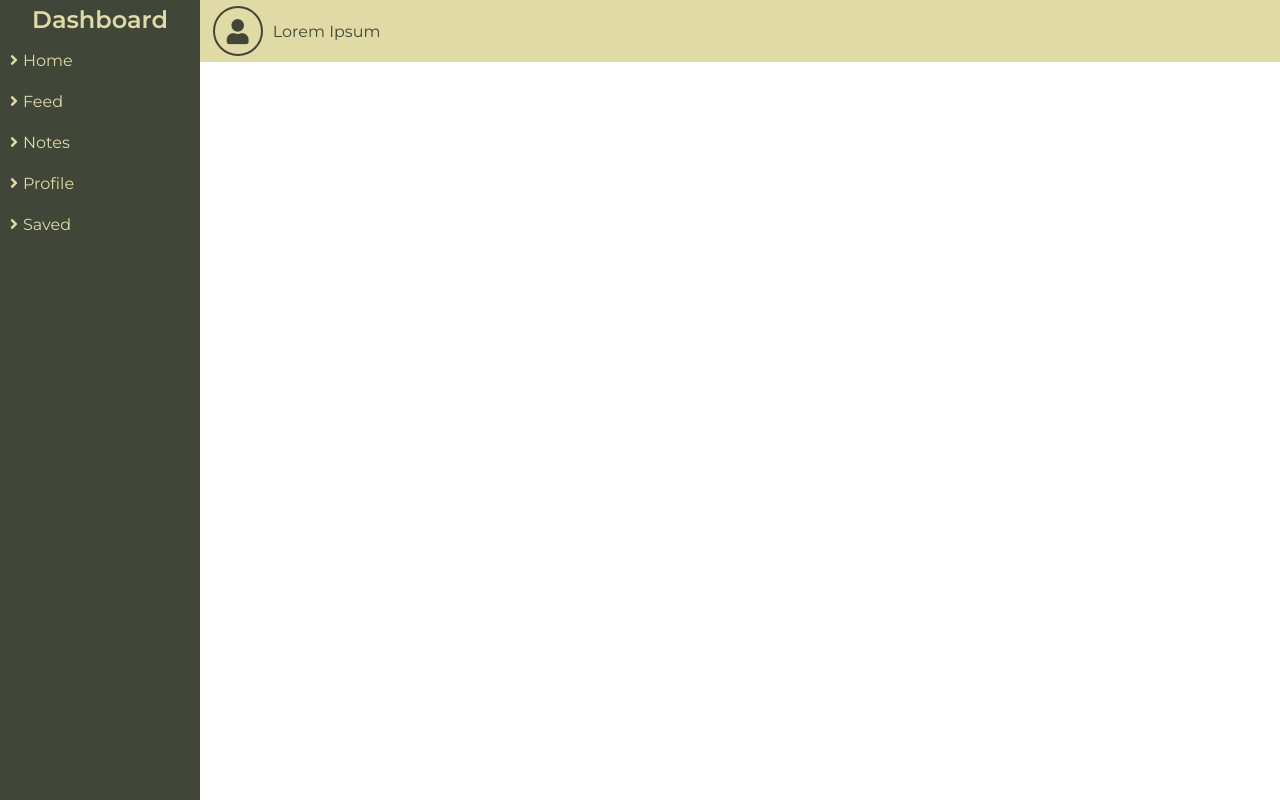
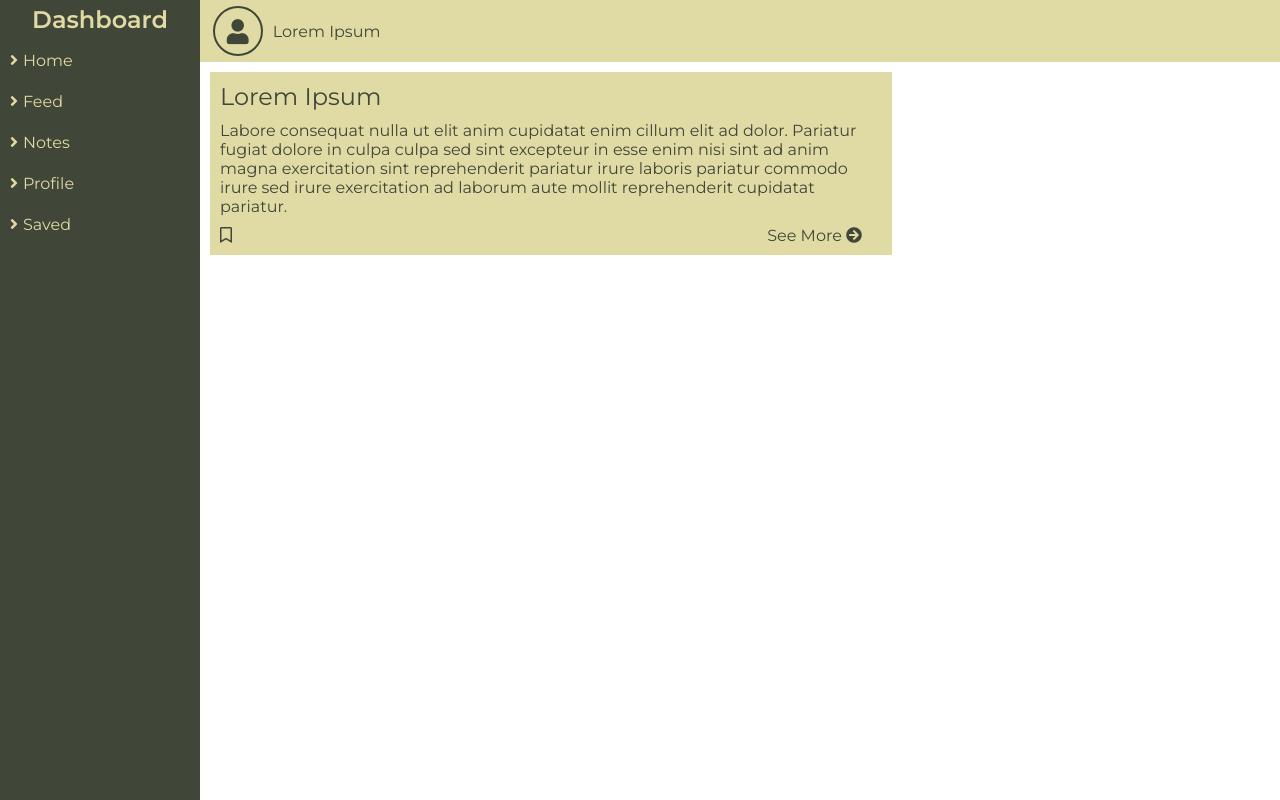
Before and after one commit to mateus-xv/dashboard, a React (Create React App) app: page /feed in a window 1280 px wide. Built offline with nearby package versions, Linux system fonts and the light colour scheme; the HTML template or start-up script is replaced by a standard one.

Commit message:
Add Article Component

```diff
--- /dev/null
+++ b/src/components/Main/Feed/Article.js
@@ -0,0 +1,22 @@
+//React Modules
+import React from 'react';
+
+const Article = () => {
+	return(
+		<section className="article">
+			<h2 className="article__title">Lorem Ipsum</h2>
+			<p className="article__body">
+			Labore consequat nulla ut elit anim cupidatat enim cillum elit ad dolor.
+			Pariatur fugiat dolore in culpa culpa sed sint excepteur in esse enim nisi sint ad anim magna exercitation
+			sint reprehenderit pariatur irure laboris pariatur commodo irure sed irure exercitation ad laborum aute
+			mollit reprehenderit cupidatat pariatur.
+			</p>
+			<div className="article__actions">
+				<button className="article__save"><i className="far fa-bookmark"></i></button>
+				<button className="article__see-more">See More <i className="fas fa-arrow-circle-right"></i></button>
+			</div>
+		</section>
+	)
+}
+
+export default Article;
--- a/src/components/Main/Feed/Feed.js
+++ b/src/components/Main/Feed/Feed.js
@@ -1,9 +1,18 @@
 //React Modules
 import React from 'react';
 
+//Components
+import Article from './Article'
+
 const Feed = () => {
 	return(
-		<div></div>
+		<React.Fragment>
+			<div className="cards-wrapper">
+				<Article/>
+			</div>
+			<div className="column-wrapper">
+			</div>
+		</React.Fragment>
 	);
 }
 
--- /dev/null
+++ b/src/scss/module/_article.scss
@@ -0,0 +1,35 @@
+@import '../base/colors';
+
+.article{
+	padding: 10px;
+	min-height: initial;
+
+	&__title{
+		@extend .news__title;
+	}
+
+	&__actions{
+		width: calc(100% - 20px);
+		display: flex;
+		justify-content: space-between;
+		margin-top: 10px;
+	}
+
+	&__see-more{
+		background: none;
+		cursor: pointer;
+		outline: none;
+		border: none;
+		color: $dark-green;
+		font-size: 16px;
+	}
+
+	&__save{
+		background: none;
+		cursor: pointer;
+		outline: none;
+		border: none;
+		color: $dark-green;
+		font-size: 16px;
+	}
+}
--- a/src/scss/module/index.scss
+++ b/src/scss/module/index.scss
@@ -5,3 +5,4 @@
 @import 'topics';
 @import 'support';
 @import 'last-activity';
+@import 'article';
```
